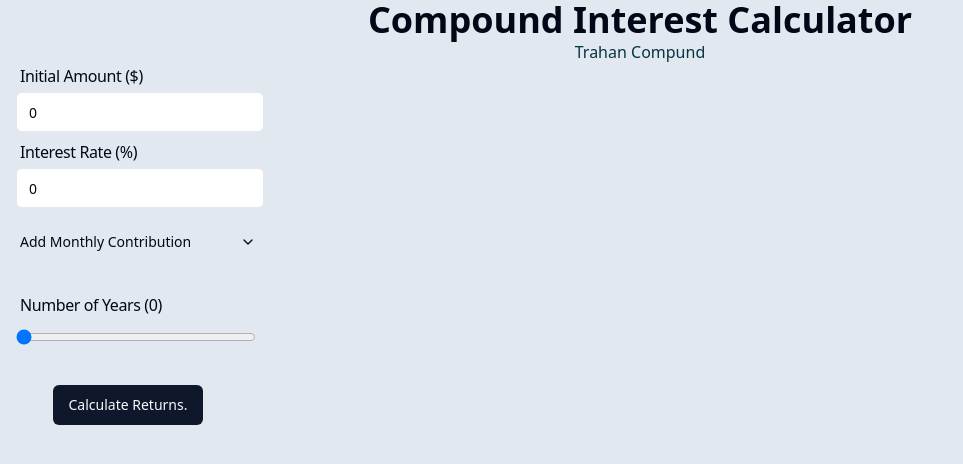
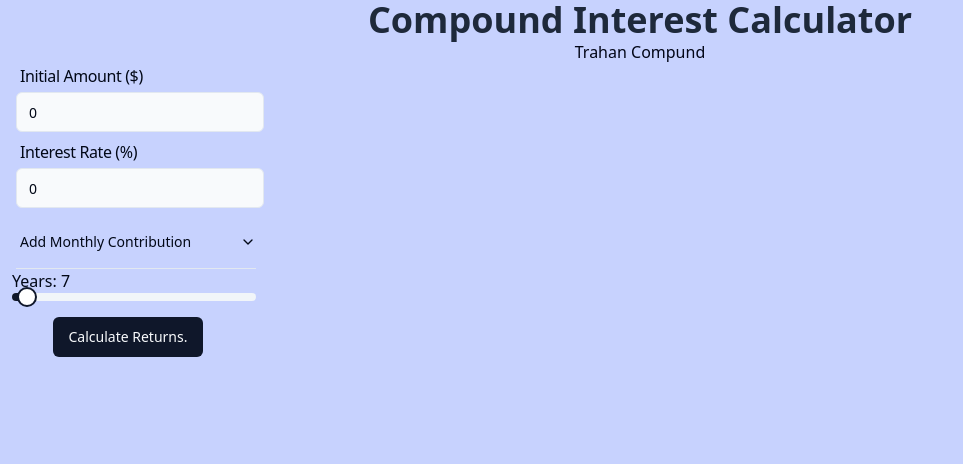
Before and after one commit to babbage88/react-trahan-compound, a React (Vite) app: page / in a window 1280 px wide. Shown: the top 464 px of the page, without its empty margins (0-963 px from the left). Built offline with nearby package versions, Linux system fonts and the light colour scheme.

Commit message:
added shadecn slider

```diff
--- a/src/components/CompoundInterestCalculator.tsx
+++ b/src/components/CompoundInterestCalculator.tsx
@@ -1,7 +1,8 @@
 import { useState, useEffect } from 'react';
 import { useNavigate, useLocation } from 'react-router-dom';
+import { Label } from '@radix-ui/react-dropdown-menu';
 import NumericInput from './NumericInput';
-import SliderInput from './SliderInput';
+import { Slider } from '@/components/ui/slider'
 import CalculateButton from './CalculateButton';
 import { YearlyTotals } from "@/components/ui/columns";
 import {
@@ -20,7 +21,7 @@ const CompoundInterestCalculator = () => {
   const [initAmount, setInitAmount] = useState<number>(0);
   const [monthlyContribution, setMonthlyContribution] = useState<number>(0);
   const [interestRate, setInterestRate] = useState<number>(0);
-  const [numberOfYears, setNumberOfYears] = useState<number>(0);
+  const [numberOfYears, setNumberOfYears] = useState<number>(7);
   const [tabledata, setTableData] = useState<YearlyTotals[]>([]);
 
   useEffect(() => {
@@ -94,7 +95,10 @@ const CompoundInterestCalculator = () => {
           </AccordionContent>
         </AccordionItem>
       </Accordion>
-      <SliderInput title={'Number of Years'} value={numberOfYears} setValue={setNumberOfYears} />
+      <Label className='flex pl-3'>Years: {numberOfYears}</Label>
+      <Slider max={100} step={1} defaultValue={[numberOfYears]} className='flex pl-3' onValueChange={(e) => {
+          setNumberOfYears(Number(e));
+        }}/>
       <CalculateButton evaluate={calculateCompoundInterest} className='flex space-y-2 space-x-2 py-4 justify-center'/>
     </div>
   );
--- a/src/components/Layout.tsx
+++ b/src/components/Layout.tsx
@@ -7,16 +7,12 @@ interface LayoutProps {
 export default function Layout(props: LayoutProps): JSX.Element {
     const { children } = props;
     return (
-        <div className='min-h-screen gap-10 sm:gap-12 md:gap-5 bg-slate-200'>
+        <div className='min-h-screen gap-10 sm:gap-12 md:gap-5 bg-indigo-200'>
             <header className=''>
-                <h1 className='text-4xl sm:text-5xl md:text-4xl font-semibold text-center'> Compound Interest Calculator </h1>
-                <div className=''>
-                    <i className=""></i>
-                    <i className=""></i>
-                    <i className=""></i>
-                </div>
+                <h1 className='text-4xl sm:text-5xl md:text-4xl font-semibold text-center text-slate-800'> Compound Interest Calculator </h1>
+
             </header>
-            <p className='text-center text-cyan-950 text-sm md:text-base'>Trahan Compund</p>
+            <p className='text-center text-slate-950 text-sm md:text-base'>Trahan Compund</p>
             <main className=''>
                 {children}
             </main>
--- a/src/components/NumericInput.tsx
+++ b/src/components/NumericInput.tsx
@@ -42,7 +42,7 @@ const NumericInput: React.FC<NumericInputProps> = ({ title, symbol, value, class
 
       <Input
         type="number"
-        className="flex gap-1"
+        className="flex gap-1 bg-slate-50"
         defaultValue={value}
         onChange={(e) => {
           setValue(Number(e.target.value));
--- a/src/components/SliderInput.tsx
+++ /dev/null
@@ -1,27 +0,0 @@
-import React, { ChangeEvent } from 'react';
-import { Label } from '@radix-ui/react-dropdown-menu';
-
-interface SliderInputProps {
-  title: string;
-  value: number;
-  setValue: (value: number) => void;
-}
-
-const SliderInput: React.FC<SliderInputProps> = ({ title, value, setValue }) => {
-  return (
-    <div className="flex flex-col gap-1 pl-2 space-y-2 space-x-2 py-6">
-      <Label className='tracking-tight pl-3'>{title} ({value})</Label>
-      <input
-        type="range"
-        min="1"
-        max="120"
-        value={value}
-        onChange={(e: ChangeEvent<HTMLInputElement>) => {
-          setValue(parseInt(e.target.value, 10));
-        }}
-      />
-    </div>
-  );
-};
-
-export default SliderInput;
--- a/src/components/ui/data-table.tsx
+++ b/src/components/ui/data-table.tsx
@@ -30,7 +30,7 @@ import {
     })
 
     return (
-      <div className="rounded-md border">
+      <div className="rounded-md border bg-slate-50">
         <Table>
           <TableHeader>
             {table.getHeaderGroups().map((headerGroup) => (
```
